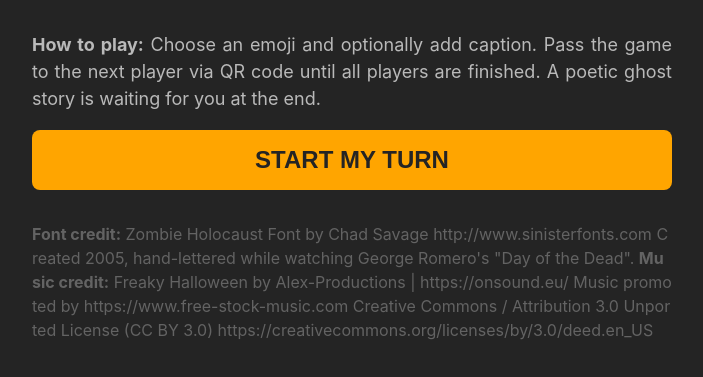
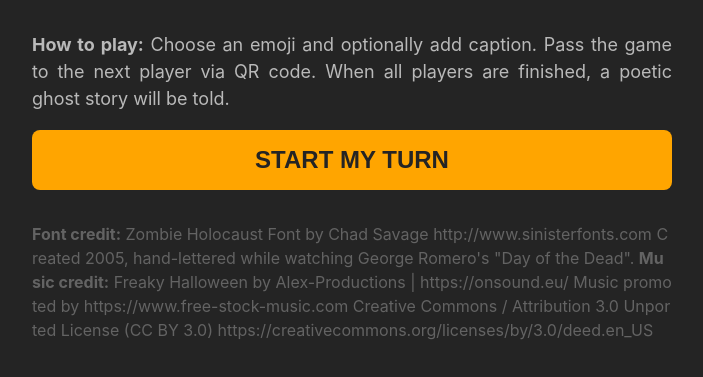
Before and after one commit to chuanqisun/emoji-tale, a website built with Vite: page index.html in a window 1280 px wide. Shown: the part 179-556 px from the top of the page, without its empty margins (288-991 px from the left). Built offline with nearby package versions, Linux system fonts and the light colour scheme.

Commit message:
update description

```diff
--- a/index.html
+++ b/index.html
@@ -15,7 +15,7 @@
     <a href="./">poemoji</a>
   </h1>
   <p><b>How to play:</b> Choose an emoji and optionally add caption. Pass the game to the next player via QR
-    code until all players are finished. A poetic ghost story is waiting for you at the end.</p>
+    code. When all players are finished, a poetic ghost story will be told.</p>
   <ol class="thread">
     <li class="message-card" data-new-message hidden>
       <h2 class="scene-name"></h2>
```
